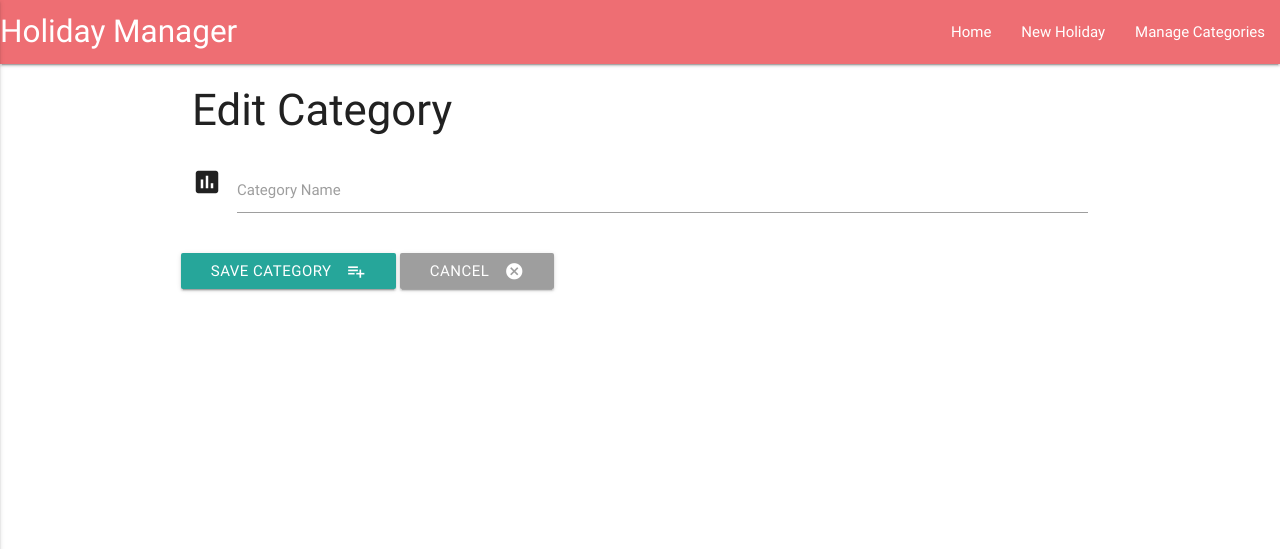
After one commit to Code-Institute-Submissions/data-centric-development-1, a Flask app: template templates/editcategory.html in a window 1280 px wide. The commit adds this page. Shown: the top 549 px of the page. Run offline with Flask 2, Linux system fonts and the light colour scheme; the template is opened without the code that fills it, so the values that code supplies are empty; some libraries are stand-ins or nearby versions.

Commit message:
Added editcategory.html

```diff
--- a/templates/categories.html
+++ b/templates/categories.html
@@ -1,5 +1,6 @@
 {% extends "base.html" %} {% block content %}
 <div class="row">
+    <!-- Heading -->
     <h3>Categories</h3>
     <ul class="collapsible" data-collapsible="accordion">
         <!-- For Loop -->
--- /dev/null
+++ b/templates/editcategory.html
@@ -0,0 +1,36 @@
+{% extends "base.html" %}
+{% block content %}
+
+<!-- Heading -->
+<h3>Edit Category</h3>
+
+<div class="row">
+    <!-- Create Form -->
+    <form action="{{url_for('update_category', category_id=category._id) }}" method="POST" class="col s12">
+      <div class="row">
+        <div class="input-field col s12">
+            <i class="material-icons prefix">poll</i>
+                <input id="category_name" name="category_name" type="text" class="validate" value="{{category.category_name}}">
+                <label for="icon_prefix">Category Name</label>
+        </div>
+  </div>
+
+        <!-- Save Category Button -->
+        <div class="row">
+            <button class="btn waves-effect waves-light" type="submit" name="action">Save Category
+                <i class="material-icons right">playlist_add</i>
+            </button>
+
+        <!-- Cancel -->
+        <a href="{{ url_for('get_categories') }}" class="waves-effect waves-light btn grey">
+                <i class="material-icons right">cancel</i>Cancel
+            </a>
+
+        </div>
+
+    </form>
+</div>
+
+
+
+{% endblock %}
```
